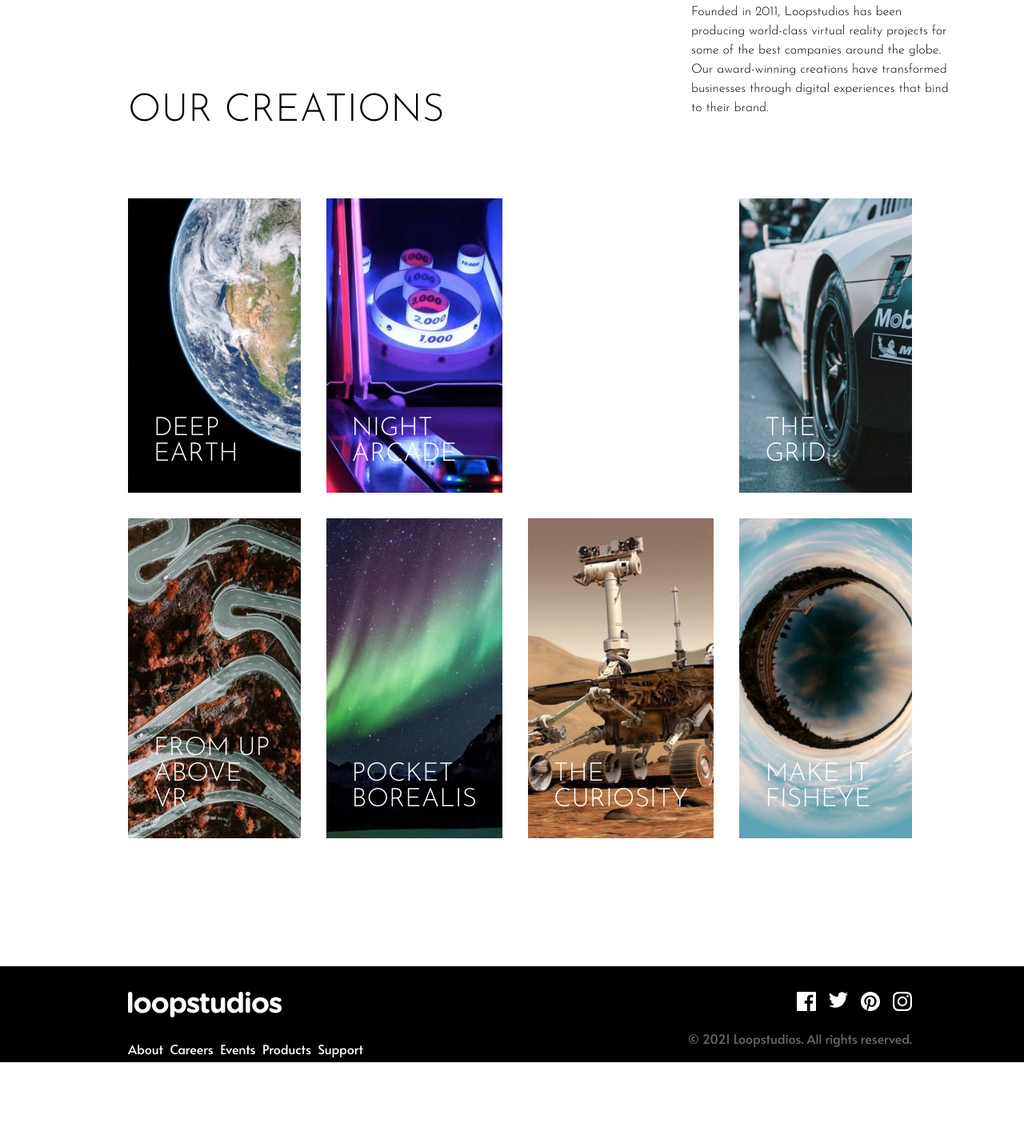
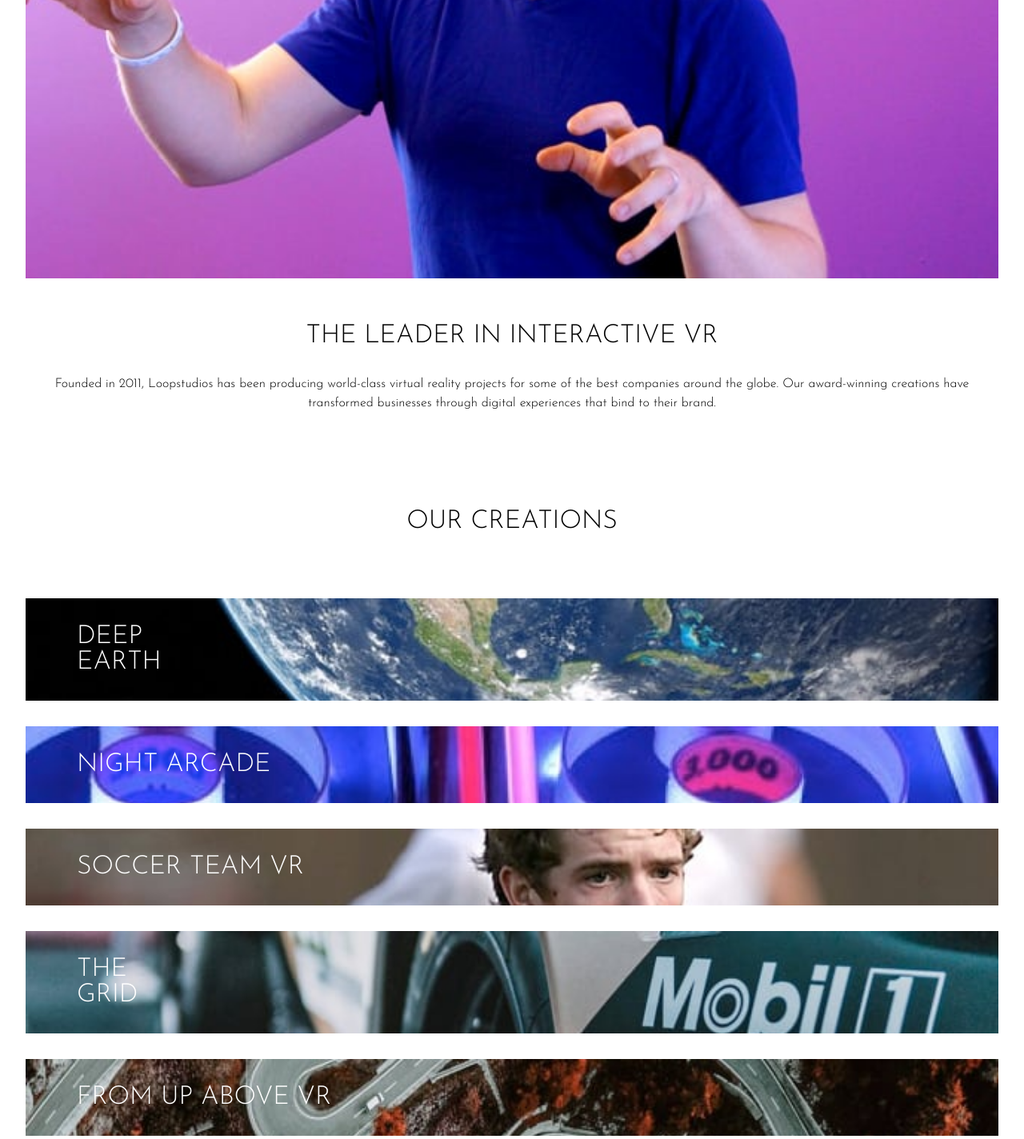
Before and after one commit to lidimi/Frontend-Challenge-Loopstudios-Landing-Page, a plain HTML site: page index.html in a window 1280 px wide. Shown: the part 1349-2773 px from the top of the page at 80% size. Before the commit the page ends 2677 px from the top, so only its background shows below. Drawn offline with Linux system fonts and the light colour scheme.

Commit message:
media query added!

```diff
--- a/index.html
+++ b/index.html
@@ -16,13 +16,14 @@
   <header>
     <nav>
       <img src="images/logo.svg" alt="logo Loopstudios" class="desktop-logo">
-      <ul>
+      <ul class="desktop-menu">
         <li><a href="#about" class="nav-link">About</a></li>
         <li><a href="#" class="nav-link">Careers</a></li>
         <li><a href="#" class="nav-link">Events</a></li>
         <li><a href="#" class="nav-link">Products</a></li>
         <li><a href="#" class="nav-link">Support</a></li>
       </ul>
+      <button class="ham-menu"><img src="images/icon-hamburger.svg" alt="open menu" class="mobile-image"></button>
     </nav>
     <div class="heading-box">
       <h1>
@@ -35,7 +36,8 @@
   <main>
     <section id="about">
       <div class="image-interactive">
-        <img src="images/desktop/image-interactive.jpg" alt="man wearing vr glasses">
+        <img src="images/desktop/image-interactive.jpg" alt="man wearing vr glasses" class="desktop-image">
+        <img src="images/mobile/image-interactive.jpg" alt="man wearing vr glasses" class="mobile-image">
         <div class="caption">
           <h2>The leader in interactive VR</h2>
 
@@ -50,7 +52,7 @@
       <div class="heading-creations">
         <h2>Our creations</h2>
 
-        <a href="#" class="see-all">See all</a>
+        <a href="#" class="see-all desktop-image">See all</a>
       </div>
 
       <div class="grid-cards">
@@ -83,7 +85,7 @@
   </main>
   <footer>
     <div class="footer-left">
-      <a href="#"><img src="images/logo.svg" alt="Loopstudios logo" class="footer-logo"></a>
+      <a href="#" class="footer-logo"><img src="images/logo.svg" alt="Loopstudios logo"></a>
       <ul>
         <li><a href="#about" class="nav-link">About</a></li>
         <li><a href="#" class="nav-link">Careers</a></li>
@@ -102,6 +104,7 @@
       <p>© 2021 Loopstudios. All rights reserved.</p>
     </div>
   </footer>
+  <script src="index.js"></script>
 </body>
 
 </html>
--- a/styles.css
+++ b/styles.css
@@ -101,13 +101,12 @@ ABOUT SECTION
 
 #about {
     margin-top: 2rem;
-    height: 80vh;
+    margin-bottom: 15rem;
 }
 
 .image-interactive {
     width: 100%;
     position: relative;
-
 }
 
 .image-interactive img {
@@ -116,16 +115,16 @@ ABOUT SECTION
 }
 
 .caption {
+    width: 40%;
     position: absolute;
-    z-index: 2;
-    width: 40%;
-    top: 18rem;
+    top: 17rem;
     left: 40rem;
     padding-top: 4rem;
     padding-left: 4rem;
     padding-bottom: 2rem;
     background-color: white;
 }
+
 
 .caption h2 {
     text-transform: uppercase;
@@ -164,6 +163,7 @@ CREATIONS SECTION
     text-transform: uppercase;
     padding: 1rem 2rem;
     letter-spacing: 4px;
+    border: 2px solid black;
 }
 
 .grid-cards {
@@ -176,9 +176,9 @@ CREATIONS SECTION
 
 .grid-item {
     color: white;
-    width: 1fr;
     padding: 2rem;
     display: flex;
+    align-self: stretch;
 
 }
 
@@ -259,7 +259,8 @@ footer {
 }
 
 .footer-logo {
-    margin-bottom: 1.5rem;
+    display: block;
+    margin-bottom: 1rem;
 }
 
 .social-media-link {
@@ -292,3 +293,202 @@ ACTIVE STATES
     background-color: hsl(0, 0%, 55%);
     background-blend-mode: lighten;
 }
+
+.heading-creations a:hover {
+    background-color: white;
+    color: black;
+}
+
+.mobile-image {
+    display: none;
+}
+
+.ham-menu {
+    border: none;
+    background-color: transparent;
+    display: none;
+}
+
+@media (max-width: 1300px) {
+    body {
+        min-width: 270px;
+        max-width: 1300px;
+        width: 100%;
+    }
+
+    main {
+        padding: 2rem;
+    }
+
+    header {
+        padding: 2rem;
+        height: 100vh;
+        background: url(images/mobile/image-hero.jpg) no-repeat;
+        background-size: cover;
+    }
+
+    .heading-box {
+        margin-top: 10rem;
+        width: 100%;
+        padding: 2rem 1rem;
+    }
+
+    h1 {
+        font-size: 2.5rem;
+    }
+
+    /*===========
+    ABOUT SECTION
+    =============  */
+
+    #about {
+        margin-bottom: 6rem;
+    }
+
+    .image-interactive img {
+        width: 100%;
+    }
+
+    .caption {
+        position: static;
+        width: 100%;
+        padding: 1.5rem 0;
+    }
+
+    .caption h2 {
+        margin: 2rem 0;
+        font-size: 2rem;
+        text-align: center;
+    }
+
+    .caption p {
+        text-align: center;
+    }
+
+    /*=======================
+     CREATIONS MOBILE SECTION
+     ========================  */
+
+    .heading-creations {
+        display: block;
+    }
+
+    .heading-creations h2 {
+        font-size: 2rem;
+        text-align: center;
+    }
+
+    .grid-cards {
+        grid-template-columns: 1fr;
+        height: auto;
+    }
+
+    .grid-item {
+        padding: 2rem 4rem;
+    }
+
+    .grid-item1 {
+        background: url(images/mobile/image-deep-earth.jpg) no-repeat;
+        background-size: cover;
+    }
+
+    .grid-item2 {
+        background: url(images/mobile/image-night-arcade.jpg) no-repeat;
+        background-size: cover;
+    }
+
+    .grid-item3 {
+        background: url(images/mobile/image-soccer-team.jpg) no-repeat;
+        background-size: cover;
+    }
+
+    .grid-item4 {
+        background: url(images/mobile/image-grid.jpg) no-repeat;
+        background-size: cover;
+    }
+
+    .grid-item5 {
+        background: url(images/mobile/image-from-above.jpg) no-repeat;
+        background-size: cover;
+    }
+
+    .grid-item6 {
+        background: url(images/mobile/image-pocket-borealis.jpg) no-repeat;
+        background-size: cover;
+    }
+
+    .grid-item7 {
+        background: url(images/mobile/image-curiosity.jpg) no-repeat;
+        background-size: cover;
+    }
+
+    .grid-item8 {
+        background: url(images/mobile/image-fisheye.jpg) no-repeat;
+        background-size: cover;
+    }
+
+    /*============
+    FOOTER SECTION
+    ==============  */
+
+    footer {
+        height: auto;
+        padding: 2rem;
+        flex-direction: column;
+        justify-content: center;
+    }
+
+    .footer-left {
+        width: 100%;
+        display: flex;
+        justify-content: center;
+        flex-direction: column;
+        align-items: center;
+    }
+
+    footer ul {
+        flex-direction: column;
+        justify-content: center;
+        align-items: center;
+    }
+
+    footer ul li {
+        margin: .7rem 0;
+    }
+
+    .footer-logo {
+        display: block;
+        margin: 0;
+    }
+
+    .footer-right {
+        width: 100%;
+
+    }
+
+    .social-media {
+        justify-content: center;
+    }
+
+    .footer-right p {
+        text-align: center;
+    }
+
+
+    .ham-menu {
+        display: block;
+    }
+
+    .desktop-image {
+        display: none;
+    }
+
+    .mobile-image {
+        display: block;
+        max-width: 100%;
+    }
+
+    .desktop-menu {
+        display: none;
+    }
+}
```
Also changed, not shown: index.js (added).
